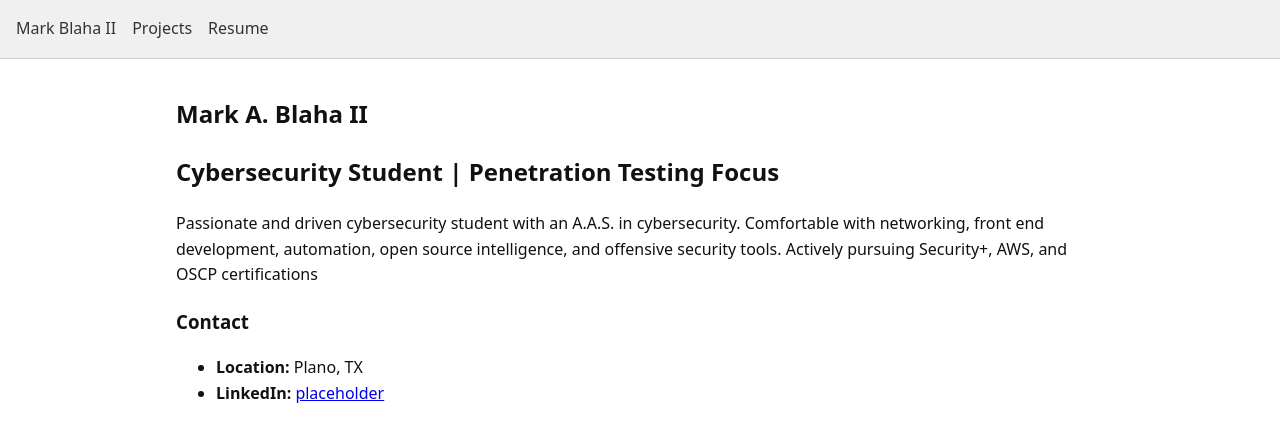
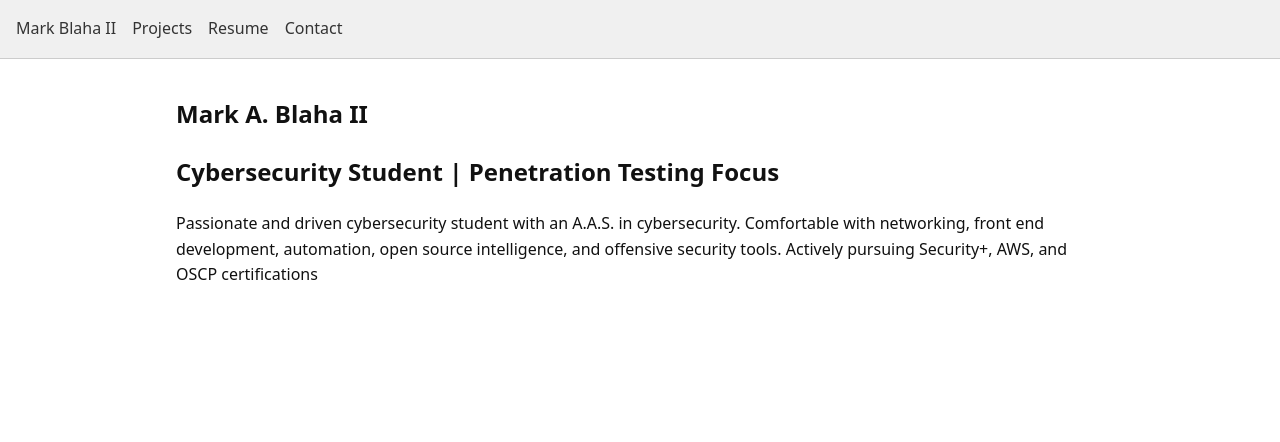
Before and after one commit to realmbs/realmbs.github.io, an Astro site: page / in a window 1280 px wide. Built offline with nearby package versions, Linux system fonts and the light colour scheme; Astro itself is replaced by a stand-in of ours.

Commit message:
created contact.astro, navbar > contact

```diff
--- a/src/layouts/BaseLayout.astro
+++ b/src/layouts/BaseLayout.astro
@@ -25,6 +25,7 @@ const { title, description, name } = Astro.props as Props;
         <li><a href="/">{name}</a>
         <li><a href="/projects">Projects</a>
         <li><a href="/resume">Resume</a>
+        <li><a href="/contact">Contact</a></li>
       </ul>
     </nav>
     <main>
--- a/src/pages/index.astro
+++ b/src/pages/index.astro
@@ -9,16 +9,10 @@ const data = rawData as SiteData;
 // Don't want to use any of this? Delete everything in this file, the `assets`, `components`, and `layouts` directories, and start fresh.
 ---
 
-<BaseLayout title="Home" name="Mark Blaha II" description="Personal site of Mark Blaha II">
+<BaseLayout title="Home" name="Mark Blaha II" description="Personal website of Mark Blaha II">
 	<section>
 		<h1>{data.name}</h1>
 		<h2>{data.title}</h2>
 		<p>{data.summary}</p>
-
-		<h3>Contact</h3>
-		<ul>
-			<li><strong>Location:</strong> {data.location}</li>
-			<li><strong>LinkedIn:</strong> <a href={data.linkedin}>{data.linkedin}</a></li>
-		</ul>
 	</section>
 </BaseLayout>
```
Also changed, not shown: src/pages/contact.astro (added).
